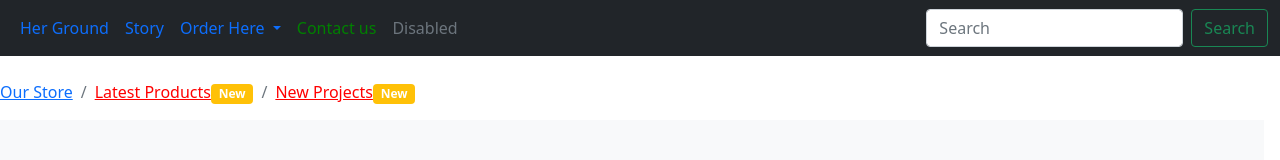
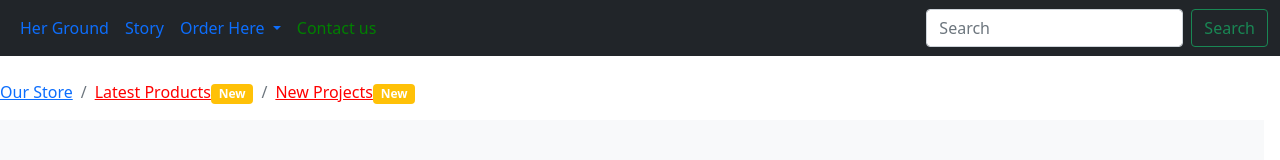
Before and after one commit to waqasali913/Her-Ground, a plain HTML site: page newproject.html in a window 1280 px wide. Shown: the top 160 px of the page. Drawn offline with nearby package versions, Linux system fonts and the light colour scheme.

Commit message:
Update newproject.html

```diff
--- a/newproject.html
+++ b/newproject.html
@@ -46,9 +46,6 @@
           </li>
           <li class="nav-item">
             <a class="nav-link" href="/Her-Ground/contactus.html" style="color:green">Contact us</a>
-          </li>
-          <li class="nav-item">
-            <a class="nav-link disabled" href="/Her-Ground/disabled.html" tabindex="-1" aria-disabled="true">Disabled</a>
           </li>
         </ul>
         <form class="d-flex">
```
